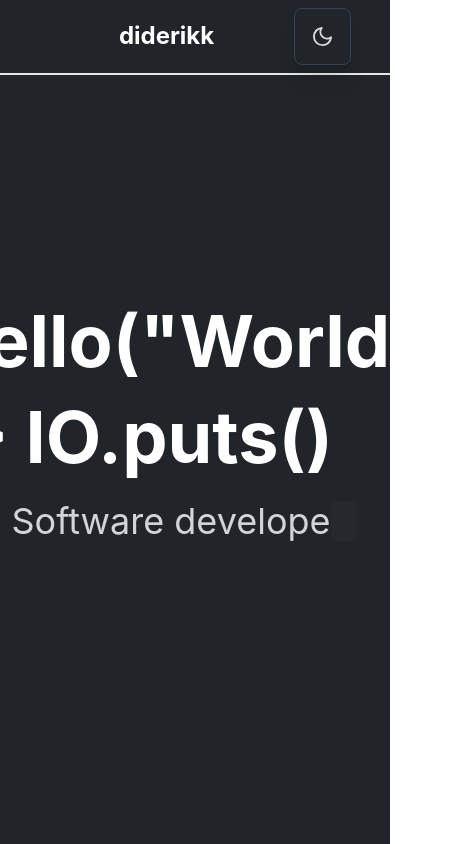
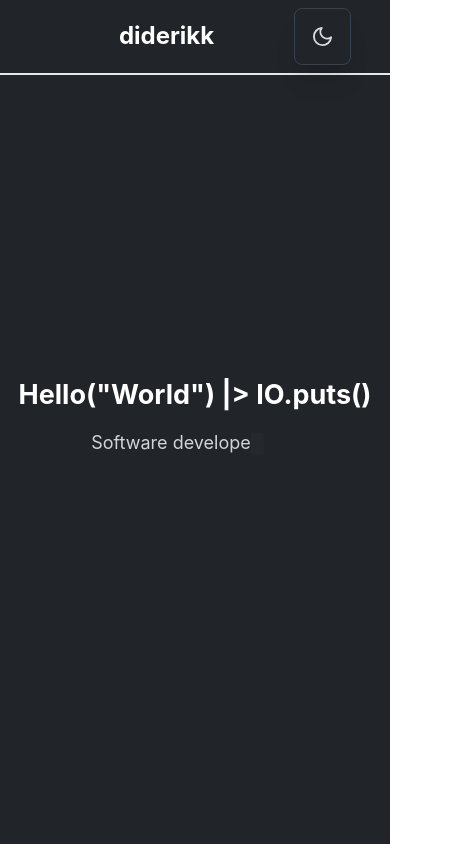
Before and after one commit to diderikk/portfolio, a Next.js app: page / in a window 390 px wide. Both pictures are taken after a click on the element 322 px from the left and 36 px from the top of the page. Shown: the top 844 px of the page, 457 px wide, since content can reach past the window. Built offline with nearby package versions, Linux system fonts and the light colour scheme; no server answers; the database is empty.

Commit message:
refactor frontpage to be responsive

```diff
--- a/src/components/typed-text.tsx
+++ b/src/components/typed-text.tsx
@@ -50,7 +50,7 @@ const TypedText: React.FC<Props> = ({ title, description }) => {
   }, [begin2, description, text2.length]);
 
   return (
-    <div className="h-full  flex flex-col select-none pb-40 items-center justify-center text-5xl">
+    <div className="h-full w-full text-lg flex flex-col select-none pb-40 items-center justify-center xl:text-5xl lg:text-4xl md:text-3xl sm:text-2xl">
       <div className="flex mb-4">
         <h2 className="my-0">{text1}</h2>
         {!begin2 && (
@@ -58,7 +58,7 @@ const TypedText: React.FC<Props> = ({ title, description }) => {
         )}
       </div>
       {begin2 && (
-        <div className="flex text-4xl">
+        <div className="flex text-md xl:text-3xl md:text-2xl sm:text-xl">
           <h6 className="mt-0">{text2}</h6>
           {!typingDone && (
             <h5 className="blinking-cursor my-0 w-12 overflow-x-hidden">
```
